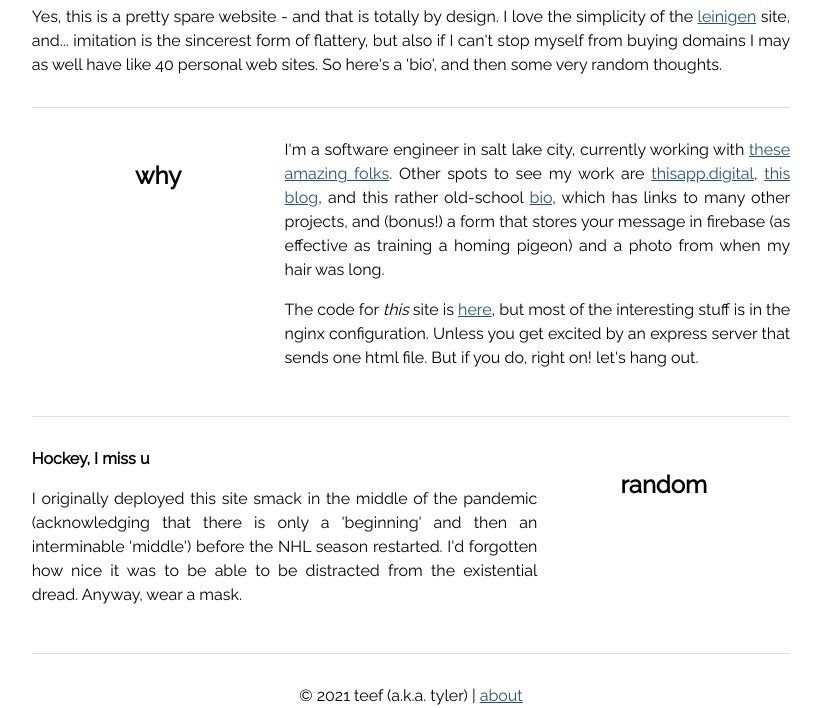
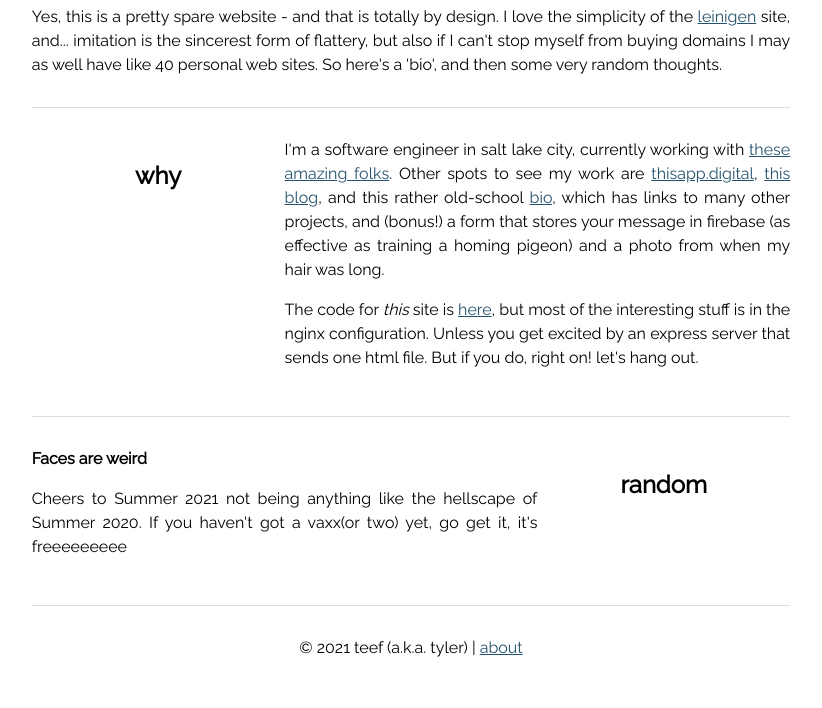
Before and after one commit to tylermorrisford/teef-dot-dev, a website: page public/index.html in a window 1280 px wide. Shown: the part 114-822 px from the top of the page, without its empty margins (229-1051 px from the left). After the commit the page ends 800 px from the top, so only its background shows below. Drawn offline with Linux system fonts and the light colour scheme.

Commit message:
update home copy

```diff
--- a/public/index.html
+++ b/public/index.html
@@ -39,8 +39,8 @@
         </div>
         <hr>
         <div class="titleRight">
-            <div class="justify"><strong>Hockey, I miss u</strong></span>
-            <p>I originally deployed this site smack in the middle of the pandemic (acknowledging that there is only a 'beginning' and then an interminable 'middle') before the NHL season restarted. I'd forgotten how nice it was to be able to be distracted from the existential dread. Anyway, wear a mask.</p>
+            <div class="justify"><strong>Faces are weird</strong></span>
+            <p>Cheers to Summer 2021 not being anything like the hellscape of Summer 2020. If you haven't got a vaxx(or two) yet, go get it, it's freeeeeeeee</p>
             </div>
             <div><h2>random</h2></div>
         </div>
```
